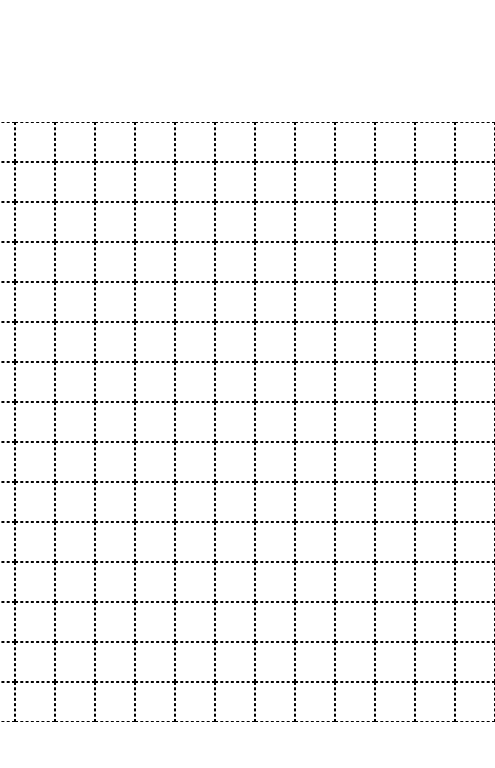
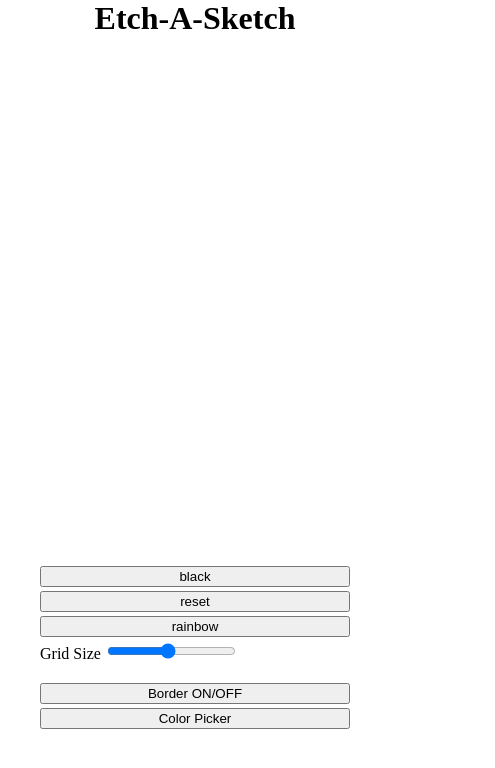
Before and after one commit to ktt43/Etch-A-Sketch, a plain HTML site: page index.html in a window 390 px wide. Shown: the whole page, 495 px wide, since content can reach past the window. Drawn offline with Linux system fonts and the light colour scheme.

Commit message:
Clear Button and some Media Query, Working on Setting Grid Size

```diff
--- a/index.html
+++ b/index.html
@@ -8,10 +8,31 @@
     <script src="my-script.js" defer></script>
 </head>
 <body>
+
+    <header id="titleHeader">
+        <h1>
+            Etch-A-Sketch
+        </h1>
+    </header>
+
     <div class="centerWrapper">
         <div id="divContainer">
 
         </div>
+
+
+        <div id="optionsContainer" >
+            <input type="button" id="black" value="black">
+            <input type="button" id="clear" value="reset">
+            <input type="button" id="rainbow" value="rainbow">
+            <div id="gridSizeContainer">
+                <label for="gridSize">Grid Size</label>
+                <input type="range" id="gridSize" name="gridSize" min="4" max="80" value="40">
+                <p id="size"></p>
+            </div>
+            <input type="button" id="borderOn" value="Border ON/OFF">
+            <input type="button" id="colorPicker" value="Color Picker">
+        </div>
     </div>
 </body>
 </html>
--- a/my-script.js
+++ b/my-script.js
@@ -1,12 +1,19 @@
-let rows = 15;
-let columns = 15;
+let rows = 4;
+let columns = rows;
 
 const divContainer = document.querySelector("#divContainer");
+const clearButton = document.querySelector("#clear");
+const blackButton = document.querySelector("#black");
+const rainbowButton = document.querySelector("#rainbow");
+const gridButton = document.querySelector("#borderOn");
+const colorButton = document.querySelector("#colorPicker");
+const gridScaler = document.querySelector("#gridSize");
+const sizeDisplay = document.querySelector("#size");
 
 function createGrid(){
     divContainer.style.display="grid";
-    divContainer.style.gridTemplateColumns= `repeat(${rows},minmax(40px,40px))`;
-    divContainer.style.gridTemplateRows = `repeat(${columns},minmax(40px,40px))`;
+    divContainer.style.gridTemplateColumns= `repeat(${rows},1fr)`;
+    divContainer.style.gridTemplateRows = `repeat(${columns},1fr)`;
 
     for(let col=1;col <= columns;col++){
         for(let row=1;row<=rows;row++){
@@ -14,9 +21,9 @@ function createGrid(){
             const divCell = document.createElement("div");
             divCell.setAttribute("id",`cell-${col}-${row}`);
             divCell.setAttribute("class","cell");
-            divCell.style.border="1px dashed";
-            divCell.style.Height="20px";
-            divCell.style.Width="20px";
+            // divCell.style.border="1px dashed";
+            // divCell.style.Height="20px";
+            //  divCell.style.Width="20px";
             // divCell.innerText="hi";
             divContainer.appendChild(divCell);
             // console.log(divCell);
@@ -29,8 +36,8 @@ function createGrid(){
 //in order for cells to be populated.
 createGrid();
 
-
 function draw(e){
+    // console.log(e);
     if(e.target.className != 'cell'){ return;}
     // console.log(e.target.id);
     // console.log(typeof(e.target.id));
@@ -40,6 +47,31 @@ function draw(e){
 }
 
 const cells = document.querySelectorAll(".cell");
+
 cells.forEach(cell => {
     addEventListener("mouseover",draw)
 });
+
+function clearGrid(e){
+    // const cells = document.querySelectorAll(".cell");
+    cells.forEach(cell => {
+        cell.style.background="white";
+    })
+}
+
+clearButton.addEventListener('click',clearGrid);
+
+
+
+// function setGridSize(e){
+//     cells.forEach(cell=>
+//         divContainer.removeChild(cell))
+
+//     rows = gridScaler.value;
+//     columns= gridScaler.value;
+//     sizeDisplay.textContent = rows;
+//     createGrid();
+
+// }
+
+// gridScaler.addEventListener('mouseup', setGridSize);
--- a/styles.css
+++ b/styles.css
@@ -1,6 +1,57 @@
+body{
+    width: 100%;
+    height: 100%;
+    margin: 0;
+    overflow: hidden;
+}
+
 .centerWrapper {
     display:flex;
     justify-content: center;
     align-items: center;
-    height: 100%;
+    flex-basis: 1;
+    flex-wrap:wrap;
+    margin:40px;
+    /* min-width: 500px;
+    min-height: 500px; */
+    height:80%;
 }
+
+#divContainer{
+  text-align: center;
+  width: 500px;
+  height: 500px;
+}
+
+#optionsContainer{
+    flex-basis: 100%;
+    display: flex;
+    justify-content: center;
+    gap: 20px;
+    margin-top:20px;
+}
+
+#titleHeader {
+    text-align: center;
+    margin-bottom: 2%;
+}
+
+h1{
+    margin-bottom: 2%;
+}
+
+
+@media (max-width: 600px){
+    #optionsContainer{
+        flex-direction: column;
+        gap: 4px;
+    }
+    .centerWrapper>#divContainer{
+        margin-left: auto;
+        margin-right: auto;
+        min-width: 400px;
+        width: 400px;
+        height: 400px;
+
+    }
+}
```
